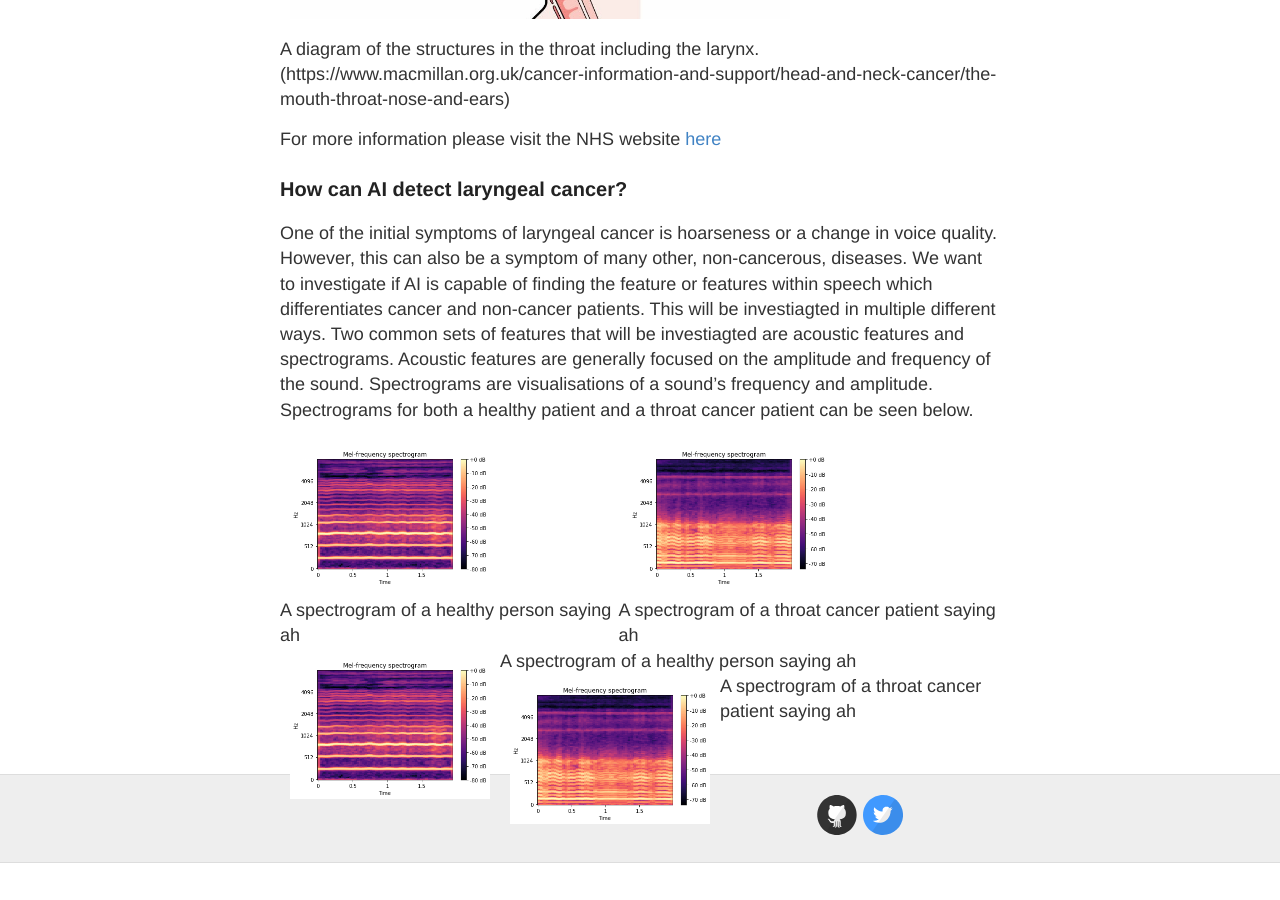
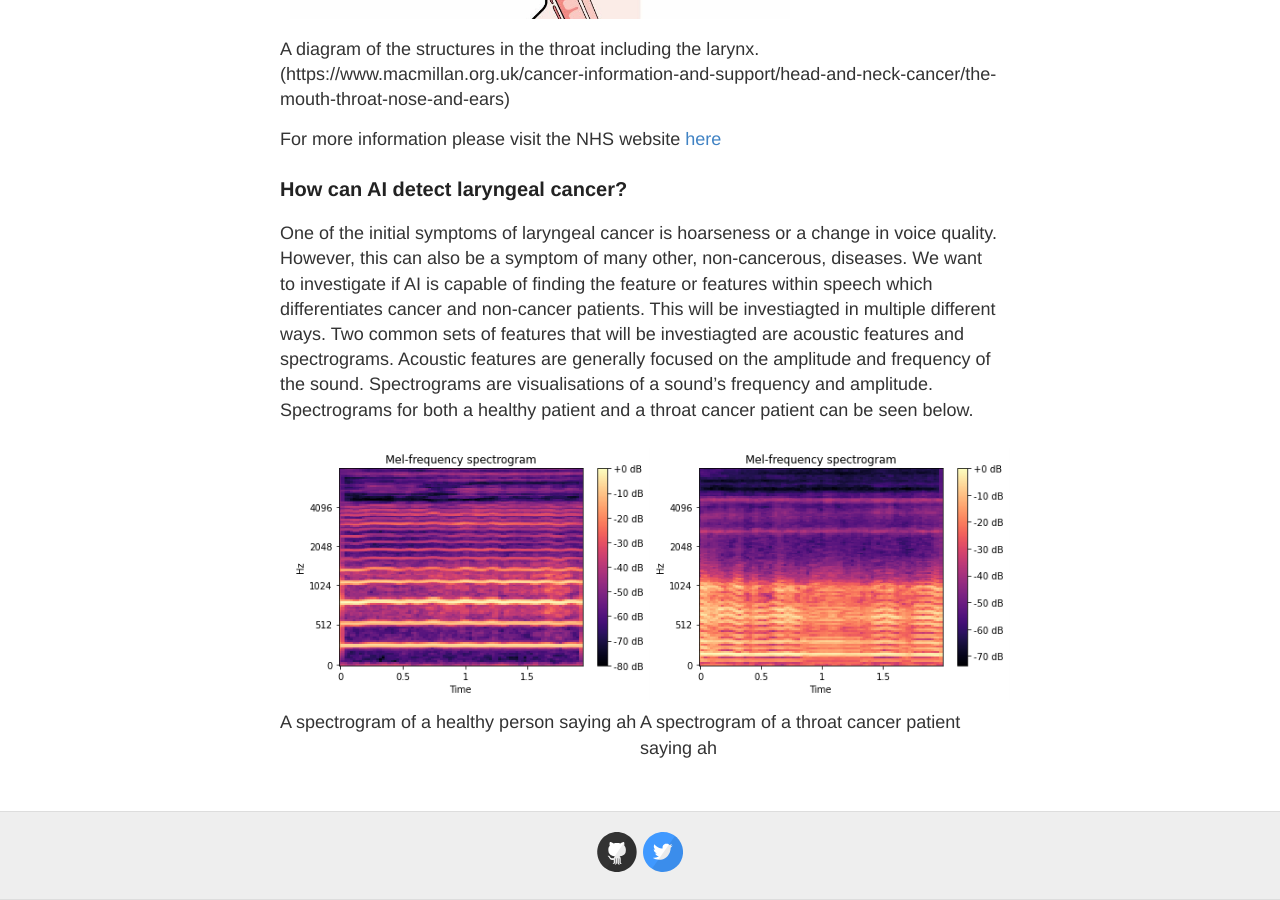
Before and after one commit to mary-paterson/mary-paterson.github.io, a Jekyll site: the page built from aboutProject.md, in a window 1280 px wide and 900 px high, scrolled down 1085 px. Built offline with Jekyll 4.4.1, drawn with Linux system fonts in a browser that asks for light colours; before the commit the page ends 1948 px from its top, so only the background shows below that.

Commit message:
Update aboutProject.md

```diff
--- a/aboutProject.md
+++ b/aboutProject.md
@@ -22,21 +22,11 @@
 
 <table>
   <tr>
-    <th><img  width="200"  src="/images/HealthySpec.png" style="margin:10px 10px" align="left"></th>
-    <th><img  width="200"  src="/images/CancerSpec.png" style="margin:10px 10px" align="left"></th>
+    <th><img  width="400"  src="/images/HealthySpec.png" style="margin:10px 10px" align="left"></th>
+    <th><img  width="400"  src="/images/CancerSpec.png" style="margin:10px 10px" align="left"></th>
   </tr>
   <tr>
     <td>A spectrogram of a healthy person saying ah</td>
     <td>A spectrogram of a throat cancer patient saying ah</td>
   </tr>
 </table>
-
-<figure>
-  <img  width="200"  src="/images/HealthySpec.png" style="margin:10px 10px" align="left">
-  <figcaption>A spectrogram of a healthy person saying ah</figcaption>
-</figure>
-
-<figure>
-  <img  width="200"  src="/images/CancerSpec.png" style="margin:10px 10px" align="left">
-  <figcaption>A spectrogram of a throat cancer patient saying ah</figcaption>
-</figure>
```
